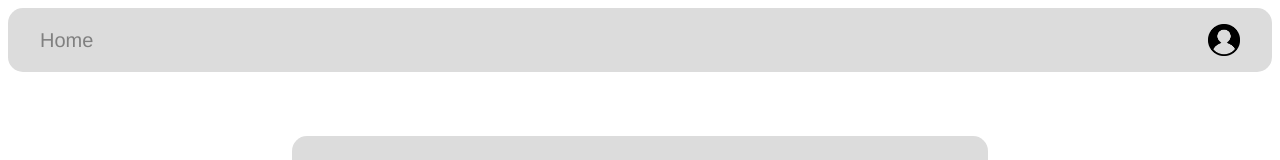
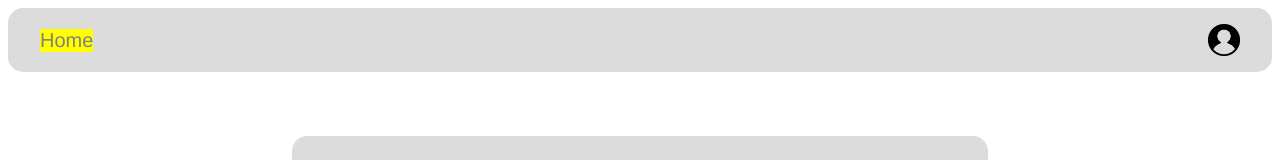
Before and after one commit to laurileppik/WAD-Website, a plain HTML site: page login.html in a window 1280 px wide. In both pictures the pointer is over the link "Home". Shown: the top 160 px of the page. Drawn offline with Linux system fonts and the light colour scheme.

Commit message:
coloring

```diff
--- a/res/css/style.css
+++ b/res/css/style.css
@@ -23,7 +23,8 @@
 }
 
 #homenav:hover {
-    color: gray
+    color: gray;
+    background-color: yellow;
 }
 
 .content {
```
